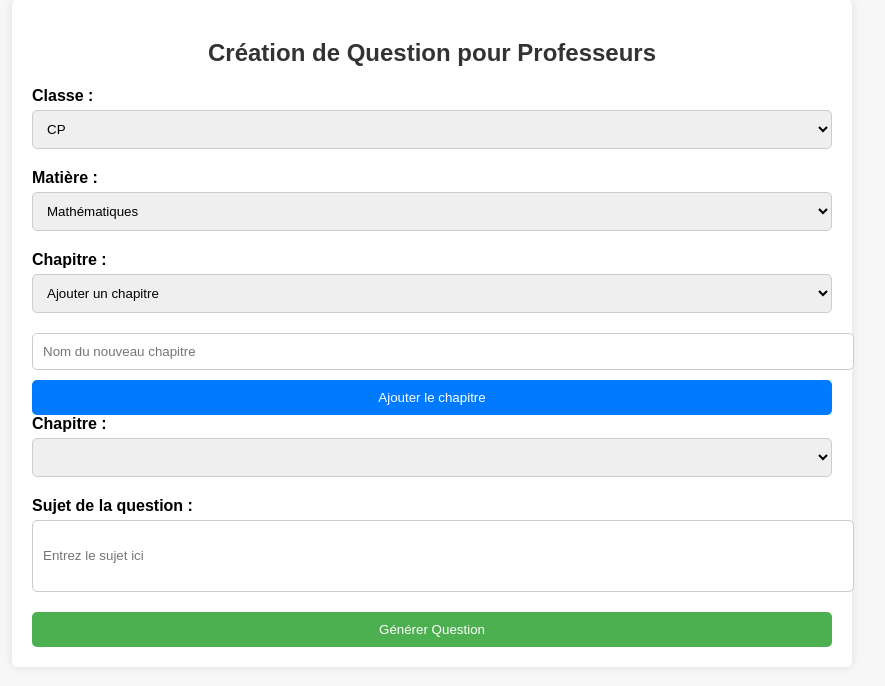
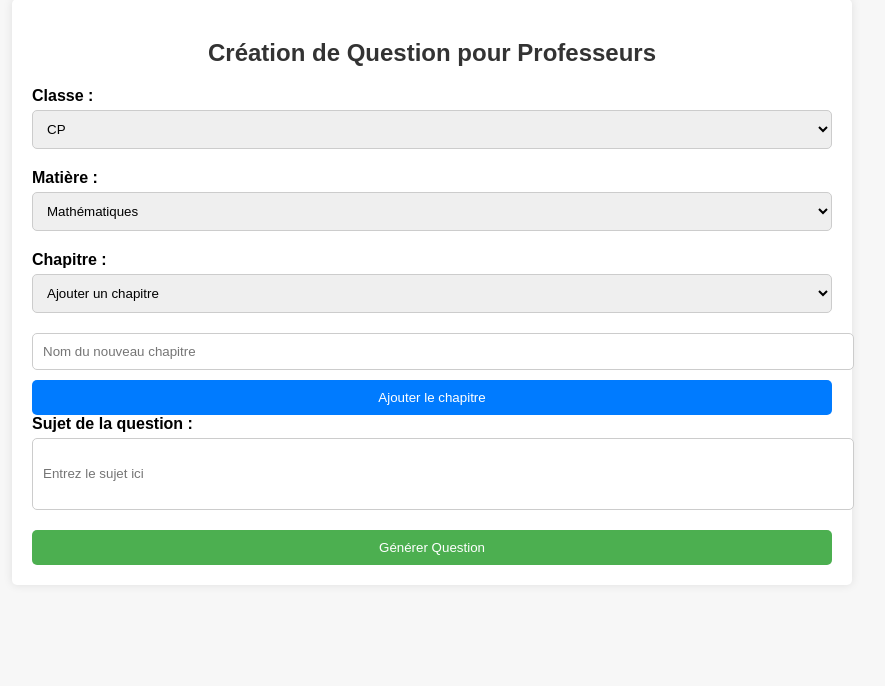
Before and after one commit to tdlogtige/Projet2324, a Flask app: page /create_question.html in a window 1280 px wide. Shown: the part 21-707 px from the top of the page, without its empty margins (208-1093 px from the left). Run offline with Flask 3, Linux system fonts and the light colour scheme; data that the repository does not hold is empty; parts of the project's set-up code (start-up, migrations or seed data) failed here and were passed over.

Commit message:
Update create_question.html
ptite erreur quand j'ai mergé tout à l'heure j'ai gardé deux fois la meme chose

```diff
--- a/templates/create_question.html
+++ b/templates/create_question.html
@@ -43,29 +43,15 @@
             <div class="form-group">
                 <label for="chapter-select">Chapitre :</label>
                 <select id="chapter-select" name="chapter">
-                    <!-- Les options seront chargées dynamiquement avec JavaScript -->
+                    <!-- Options will be dynamically loaded with JavaScript -->
                 </select>
             </div>
 
-            <!-- Champ de texte et bouton pour ajouter un nouveau chapitre -->
             <div id="add-chapter-container" style="display: none;">
                 <input type="text" id="new-chapter-input" placeholder="Nom du nouveau chapitre">
                 <button id="add-chapter-button" type="button">Ajouter le chapitre</button>
             </div>
 
-            <div class="form-group">
-                <label for="chapter-select">Chapitre :</label>
-                <select id="chapter-select" name="chapter">
-                    <!-- Les options seront chargées dynamiquement avec JavaScript -->
-                </select>
-            </div>
-
-
-            <!-- Field and button for adding a new chapter -->
-            <div id="add-chapter-container" style="display: none;">
-                <input type="text" id="new-chapter-input" placeholder="Nom du nouveau chapitre">
-                <button id="add-chapter-button" type="button">Ajouter le chapitre</button>
-            </div>
 
             <div class="form-group">
                 <label for="prompt-input">Sujet de la question :</label>
```
